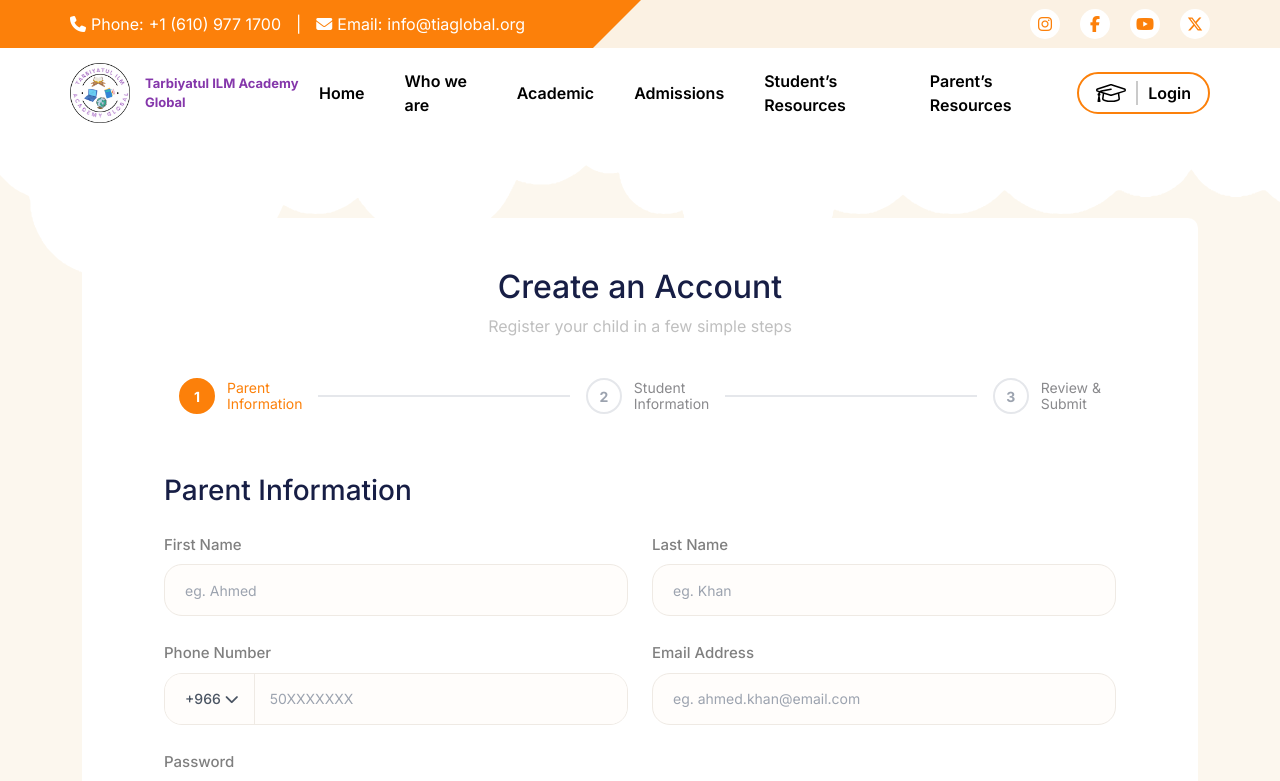
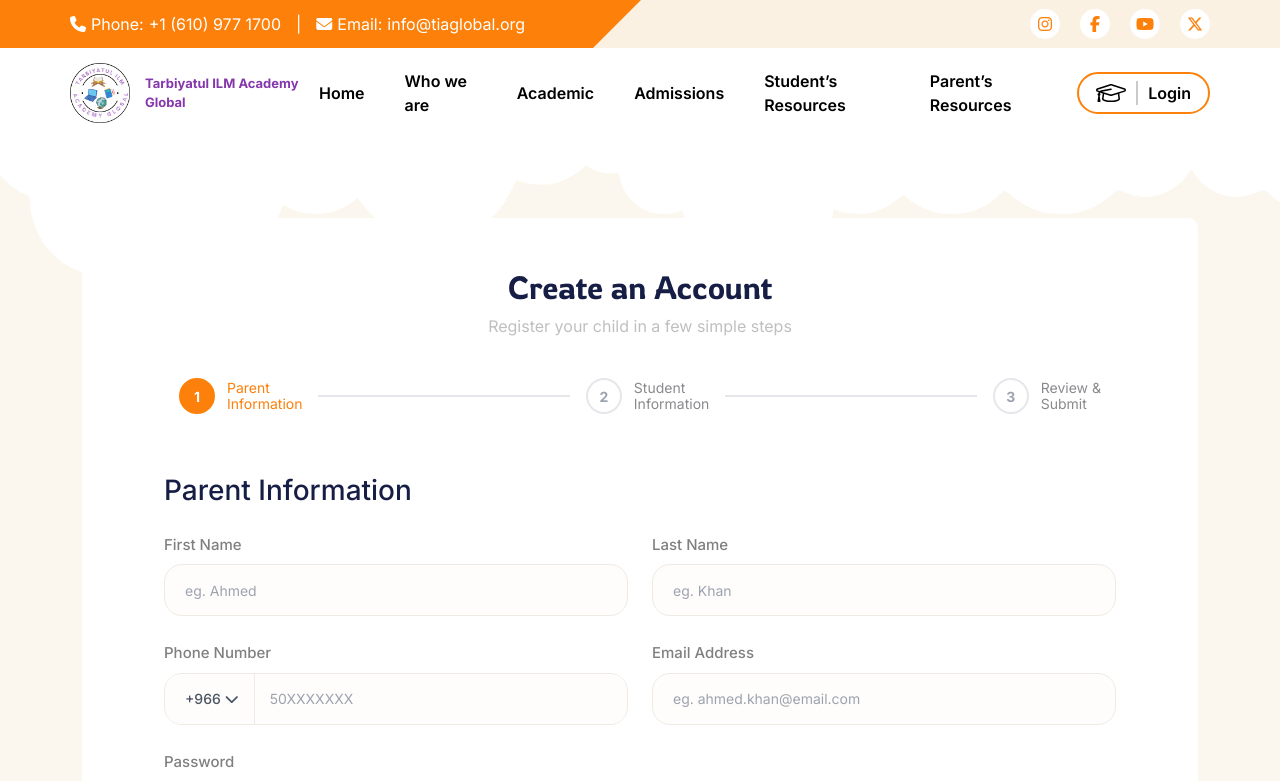
Before and after one commit to gagan947/tarbiyatul, an Angular app: page /signup in a window 1280 px wide. Shown: the top 781 px of the page. Built offline with nearby package versions, Linux system fonts and the light colour scheme.

Commit message:
css issue fix

```diff
--- a/src/app/component/parent-portal/parent-portal/parent-portal.component.css
+++ b/src/app/component/parent-portal/parent-portal/parent-portal.component.css
@@ -980,3 +980,9 @@
   z-index: 9998;
   animation: fadeIn 0.25s ease-out;
 }
+
+@media (max-width: 575px) {
+.logout-modal-actions {
+ flex-direction: column;
+}
+}
--- a/src/app/component/student-portel/std-portal/std-portal.component.css
+++ b/src/app/component/student-portel/std-portal/std-portal.component.css
@@ -974,3 +974,8 @@
   z-index: 9998;
   animation: fadeIn 0.25s ease-out;
 }
+@media (max-width: 575px) {
+.logout-modal-actions {
+ flex-direction: column;
+}
+}
--- a/src/app/component/teacher-portal/teacher-portal/teacher-portal.component.css
+++ b/src/app/component/teacher-portal/teacher-portal/teacher-portal.component.css
@@ -1006,3 +1006,9 @@
   z-index: 9998;
   animation: fadeIn 0.25s ease-out;
 }
+
+@media (max-width: 575px) {
+.logout-modal-actions {
+ flex-direction: column;
+}
+}
--- a/src/assets/css/auth-common.css
+++ b/src/assets/css/auth-common.css
@@ -26,9 +26,9 @@
 }
 
 .auth-title {
-  font-family: 'Inter', sans-serif;
+
   font-size: 32px;
-  font-weight: 500;
+  font-weight: 300;
   color: #171E45;
   margin-bottom: 0.5rem;
 }
```
